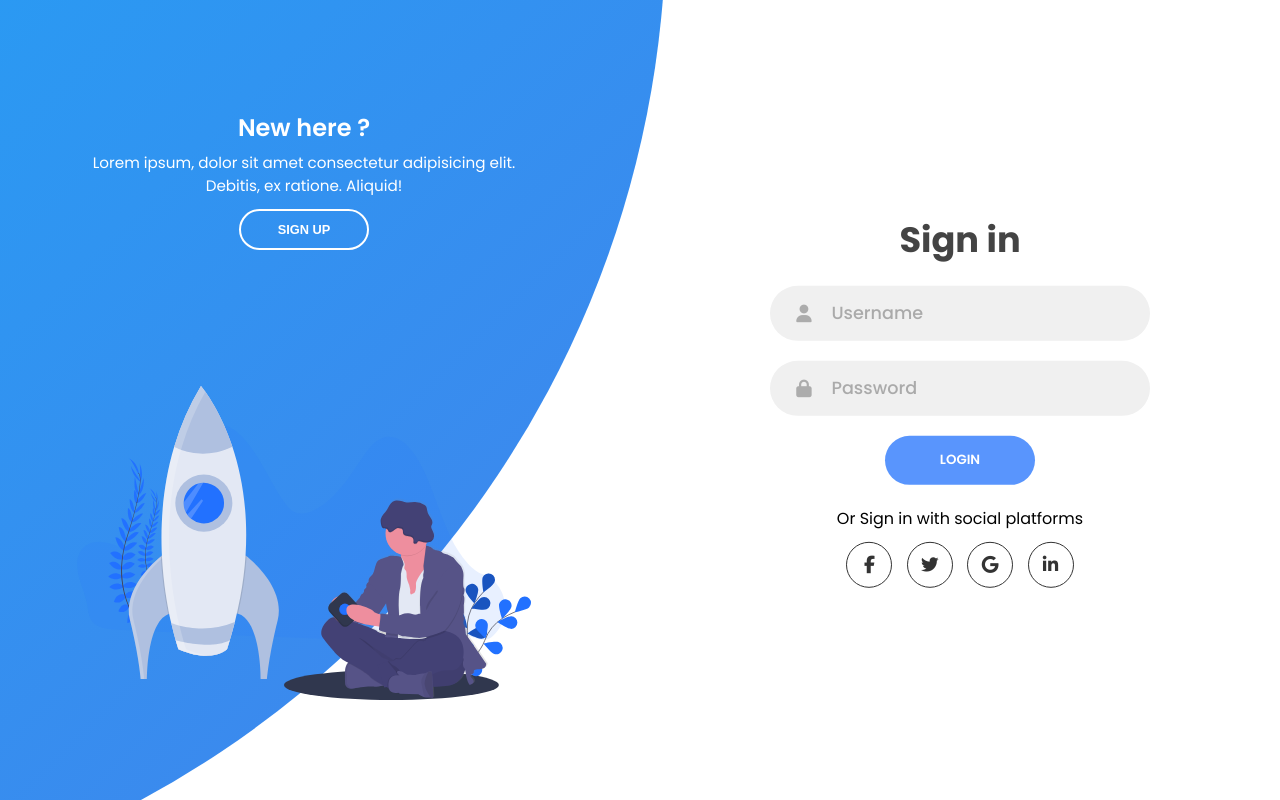
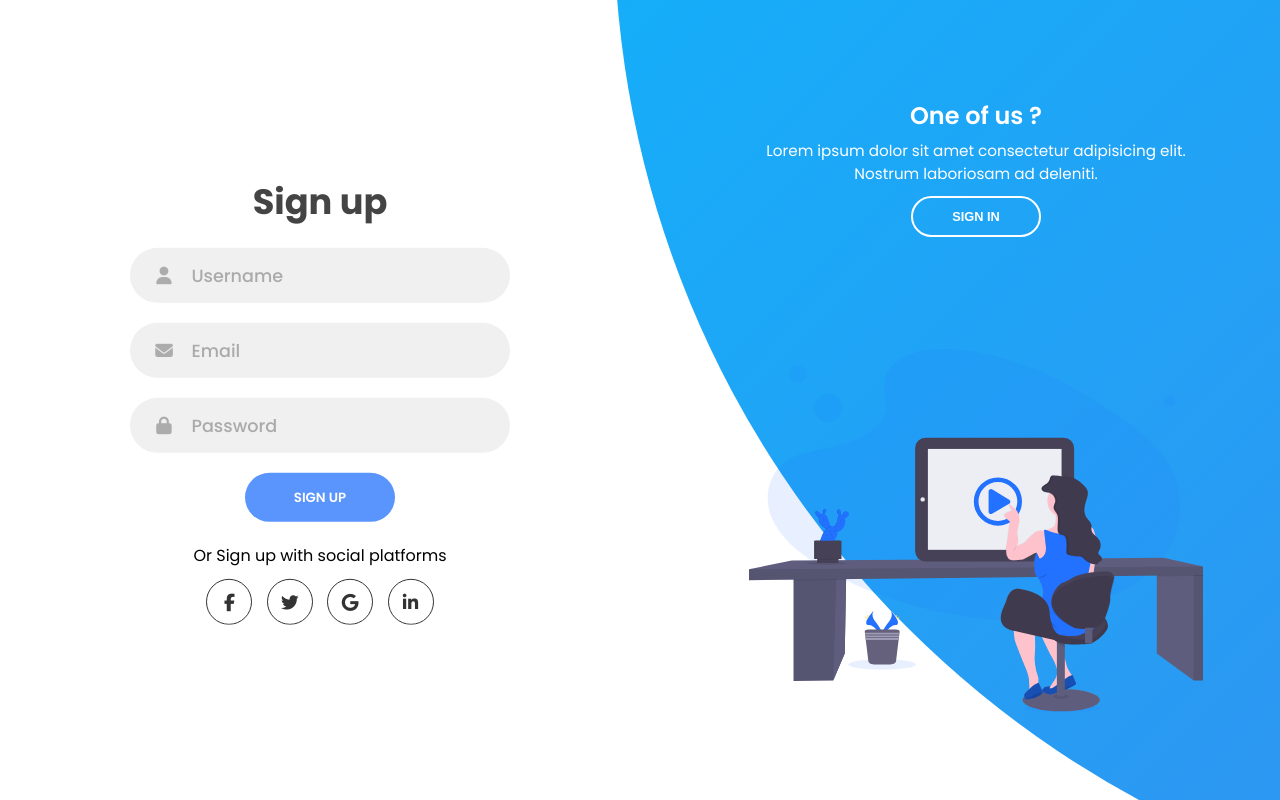
Before and after one commit to Muhammadsyifasurya/e-kur.btn.co.id, a website built with Parcel: page login.html in a window 1280 px wide. Both pictures are taken after a click on the button "SIGN UP". Built offline with nearby package versions, Linux system fonts and the light colour scheme.

```diff
--- a/login.css
+++ b/login.css
@@ -247,12 +247,12 @@
   left: 25%;
 }
 
-.container.sign-up-mode form.sign-up-form {
+.container.sign-up-mode forms.sign-up-form {
   opacity: 1;
   z-index: 2;
 }
 
-.container.sign-up-mode form.sign-in-form {
+.container.sign-up-mode forms.sign-in-form {
   opacity: 0;
   z-index: 1;
 }
--- a/login.js
+++ b/login.js
@@ -1,4 +1,11 @@
-import { auth, database } from "./scripts/firebase-config.js";
+import {
+  auth,
+  database,
+  set,
+  ref,
+  getDatabase,
+  onValue,
+} from "./scripts/firebase-config.js";
 import {
   getAuth,
   createUserWithEmailAndPassword,
@@ -6,10 +13,13 @@
   signOut,
 } from "https://www.gstatic.com/firebasejs/9.19.1/firebase-auth.js";
 
-const signinButton = document.getElementById("signin-btn");
-const signupButton = document.getElementById("signup-btn");
+const signInButton = document.getElementById("signin-btn");
+const signUpButton = document.getElementById("signup-btn");
+const signInButtonMove = document.getElementById("sign-in-btn");
+const signUpButtonMove = document.getElementById("sign-up-btn");
+const container = document.querySelector(".container");
 
-signupButton.addEventListener("click", (e) => {
+signUpButton.addEventListener("click", (e) => {
   let nama = document.getElementById("username-signup").value;
   let emailSignup = document.getElementById("email-signup").value;
   let passwordSignup = document.getElementById("pw-signup").value;
@@ -37,7 +47,7 @@
     });
 });
 
-signinButton.addEventListener("click", (e) => {
+signInButton.addEventListener("click", (e) => {
   let emailSignin = document.getElementById("email-signin").value;
   let passwordSignin = document.getElementById("pw-signin").value;
   signInWithEmailAndPassword(auth, emailSignin, passwordSignin)
@@ -54,3 +64,11 @@
       alert(errorMessage);
     });
 });
+
+signUpButtonMove.addEventListener("click", (e) => {
+  container.classList.add("sign-up-mode");
+});
+
+signInButtonMove.addEventListener("click", (e) => {
+  container.classList.remove("sign-up-mode");
+});
--- a/scripts/firebase-config.js
+++ b/scripts/firebase-config.js
@@ -33,4 +33,4 @@
 const database = getDatabase(app);
 const auth = getAuth(app);
 
-export { auth, database, ref, set, onValue };
+export { auth, database, ref, set, onValue, getDatabase };
```
